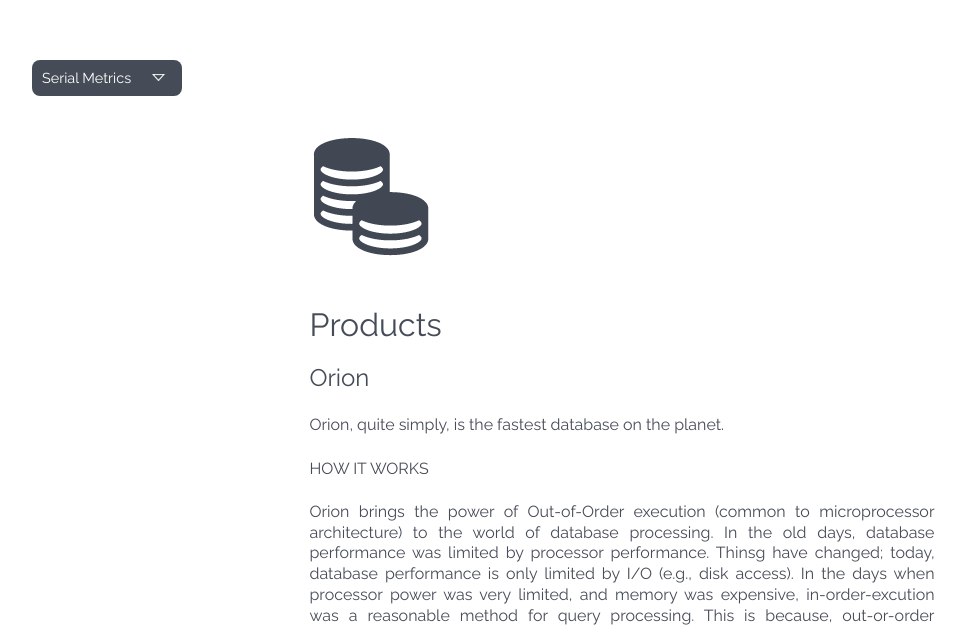
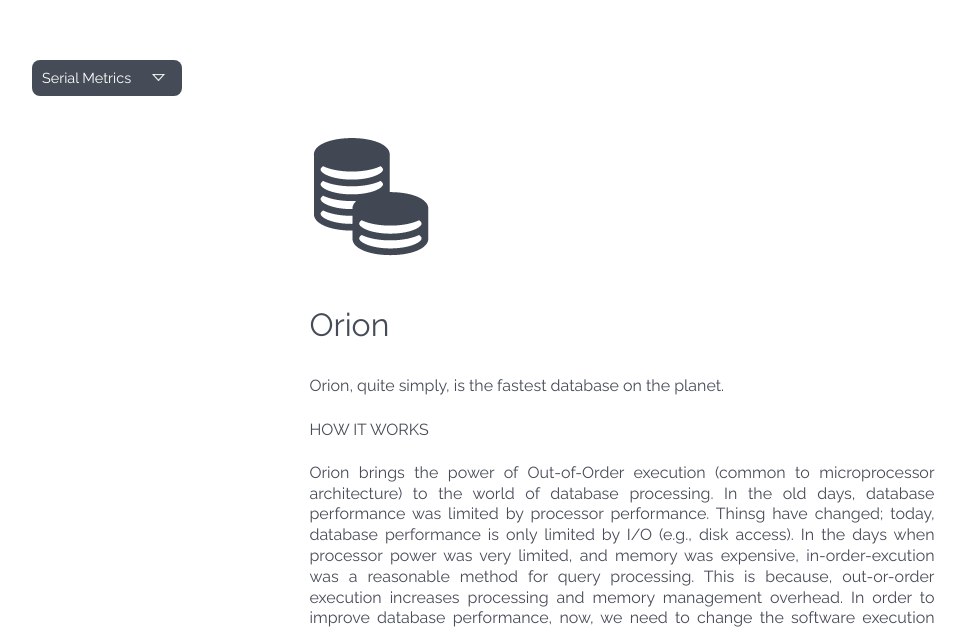
Before and after one commit to wreckslouie/serialmetrics, a PHP site: page /orion.php in a window 1280 px wide. Shown: the top 628 px of the page, without its empty margins (18-983 px from the left). Run offline with PHP 8.4, Linux system fonts and the light colour scheme; some libraries are stand-ins or nearby versions.

Commit message:
orion.php: minor copy update

```diff
--- a/orion.php
+++ b/orion.php
@@ -9,8 +9,7 @@
 	<?php include('includes/main_nav.php'); ?>
 	<div class="main-content">
 		<img src="images/products_page/db_icon.png">
-		<h1>Products</h1>
-		<h2>Orion</h2>
+		<h1>Orion</h1>
 
 		<p>Orion, quite simply, is the fastest database on the planet.</p>
 		<h3>How it works</h3>
```
